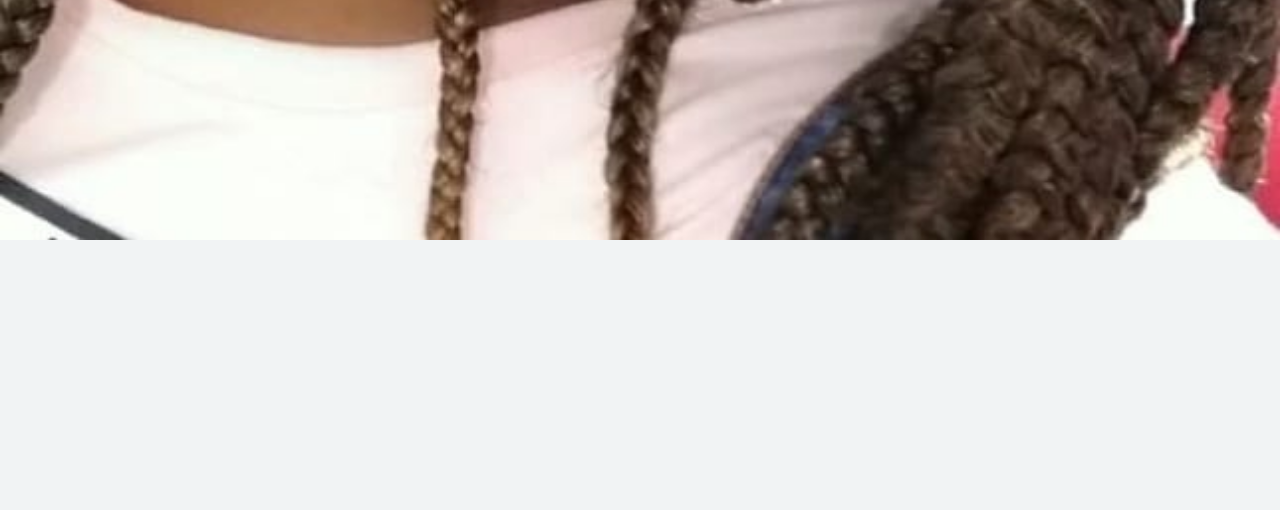
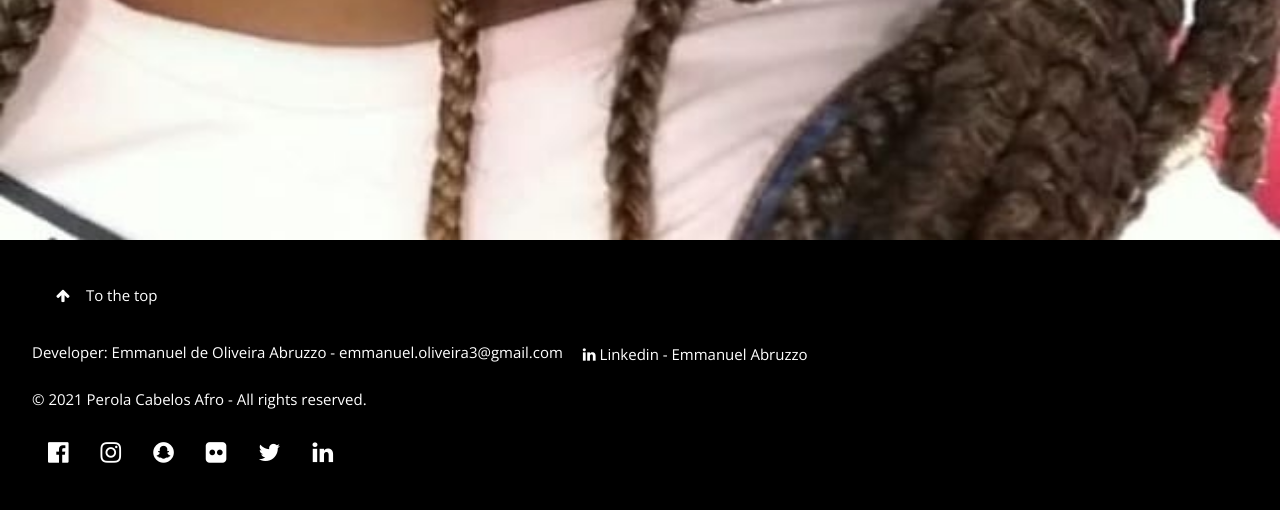
Before and after one commit to edabruzzo/Perola_Cabelos_Afro, a Flask app: page / in a window 1280 px wide. Shown: the part 3403-3913 px from the top of the page. Before the commit the page ends 3643 px from the top, so only its background shows below. Run offline with Flask 3, Linux system fonts and the light colour scheme; some libraries are stand-ins or nearby versions.

Commit message:
Inclui footer.html

```diff
--- a/templates/footer.html
+++ b/templates/footer.html
@@ -1,10 +1,39 @@
 {%  block footer %}
 <!-- Footer -->
-<footer class="w3-container w3-dark-grey" style="padding:32px">
-  <a href="#" class="w3-button w3-black w3-padding-large w3-margin-bottom"><i class="fa fa-arrow-up w3-margin-right"></i>To the top</a>
-   <footer>
-  <p>Author: Emmanuel O. Abruzzo</p>
-  <p><a href="mailto:emmanuel.oliveira3@gmail.com">emmanuel.oliveira3@gmail.com</a></p>
-</footer>
+<footer class="w3-container w3-black" style="padding:32px">
+    <a href="#" class="w3-button w3-black w3-padding-large w3-margin-bottom"><i
+            class="fa fa-arrow-up w3-margin-right"></i>To the top</a>
+    <footer>
+        <div id="desenvolvedor">
+        <p>Developer: Emmanuel de Oliveira Abruzzo - <a href="mailto:emmanuel.oliveira3@gmail.com">emmanuel.oliveira3@gmail.com</a>
+         <a href="https://www.linkedin.com/in/emmanuel-abruzzo-8ba80a36/detail/contact-info/" target="_blank" rel="noopener noreferrer"
+         class="w3-bar-item w3-button"><i class="fa fa-linkedin"></i>   Linkedin - Emmanuel Abruzzo</a></p>
+        </div>
+        <div class="w3-black">
+            <p class="css-xm4yxq eanm77i0"
+               data-comp="StyledComponent BaseComponent ">
+                © 2021 Perola Cabelos Afro - All rights reserved.</p>
+        </div>
+    </footer>
+
+
+<!-- Navigation bar with social media icons -->
+<div class="w3-bar w3-black w3-xlarge">
+    <a href="https://www.facebook.com/perola.oliveira.16" target="_blank" rel="noopener noreferrer"
+       class="w3-bar-item w3-button"><i class="fa fa-facebook-official"></i></a>
+    <a href="https://www.instagram.com/perolacabelosafro/" target="_blank" rel="noopener noreferrer"
+       class="w3-bar-item w3-button"><i class="fa fa-instagram"></i></a>
+    <a href="https://www.instagram.com/perolacabelosafro/" target="_blank" rel="noopener noreferrer"
+       class="w3-bar-item w3-button"><i class="fa fa-snapchat"></i></a>
+    <a href="https://www.instagram.com/perolacabelosafro/" target="_blank" rel="noopener noreferrer"
+       class="w3-bar-item w3-button"><i class="fa fa-flickr"></i></a>
+    <a href="https://www.instagram.com/perolacabelosafro/" target="_blank" rel="noopener noreferrer"
+       class="w3-bar-item w3-button"><i class="fa fa-twitter"></i></a>
+    <a href="https://www.instagram.com/perolacabelosafro/" target="_blank" rel="noopener noreferrer"
+       class="w3-bar-item w3-button"><i class="fa fa-linkedin"></i></a>
+
+</div>
+
+
 </footer>
 {% endblock %}
--- a/templates/template.html
+++ b/templates/template.html
@@ -85,7 +85,7 @@ body {font-family: "Open Sans"}
 
 <div id="footer">
     {%  block footer %}
-
+        {% include 'footer.html' %}
     {% endblock %}
 </div>
 
```
